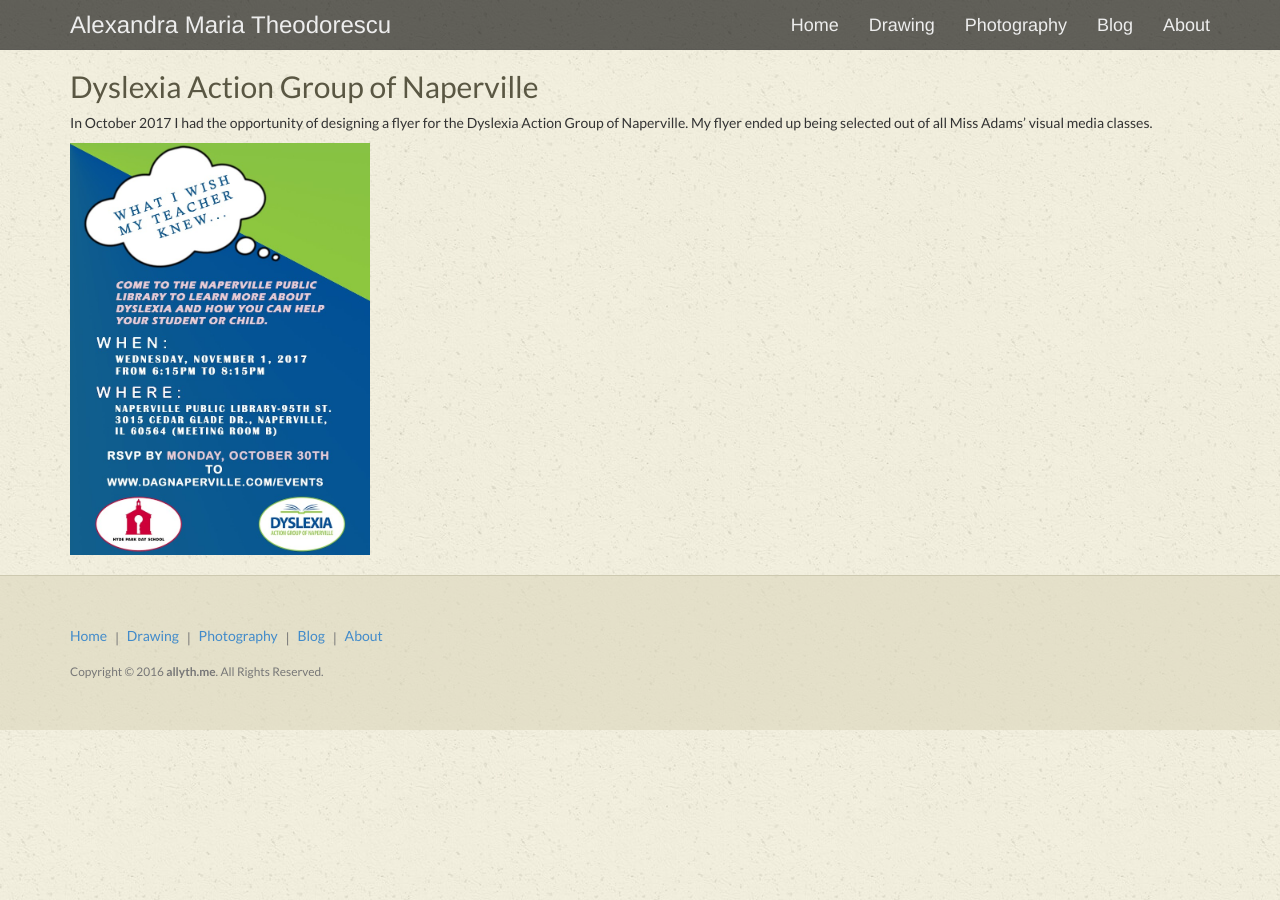
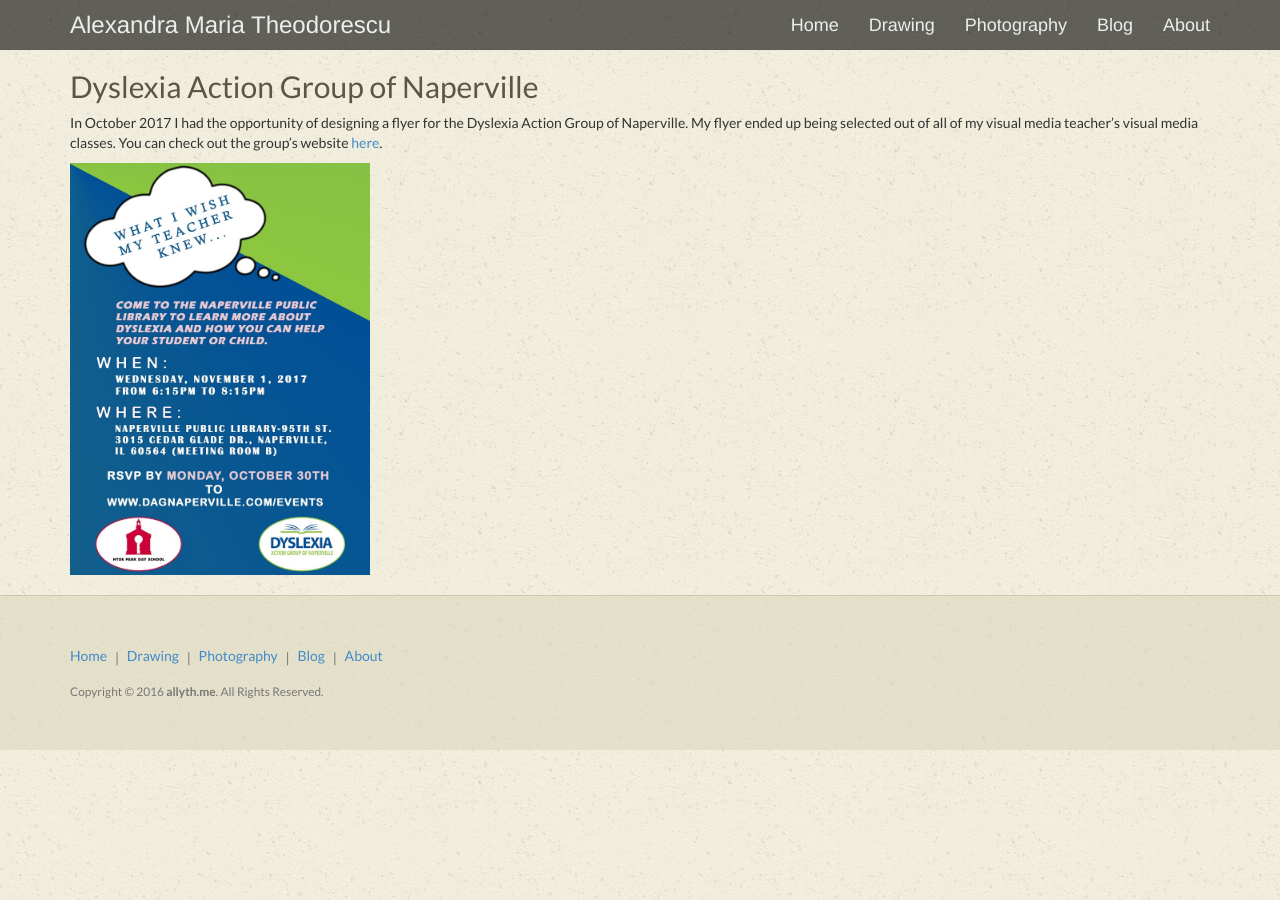
Before and after one commit to allyth/allyth, a Jekyll site: the page built from _posts/2017-10-08-dag-flyer.md, in a window 1280 px wide. Built offline with Jekyll 4.4.1, drawn with Linux system fonts in a browser that asks for light colours; some web fonts are replaced.

Commit message:
DAG changes

```diff
--- a/_posts/2017-10-08-dag-flyer.md
+++ b/_posts/2017-10-08-dag-flyer.md
@@ -7,6 +7,6 @@
 
 In October 2017 I had the opportunity of designing a flyer for the Dyslexia Action Group of Naperville.
 <!-- split -->
-My flyer ended up being selected out of all Miss Adams' visual media classes.
+My flyer ended up being selected out of all of my visual media teacher's visual media classes. You can check out the group's website <a href="https://www.dagnaperville.com/">here</a>.
 
 <img class="img-responsive" style="max-width:300px" src= "{{ site.baseurl }}/img/blog/dagflyer.jpg"/>
```
